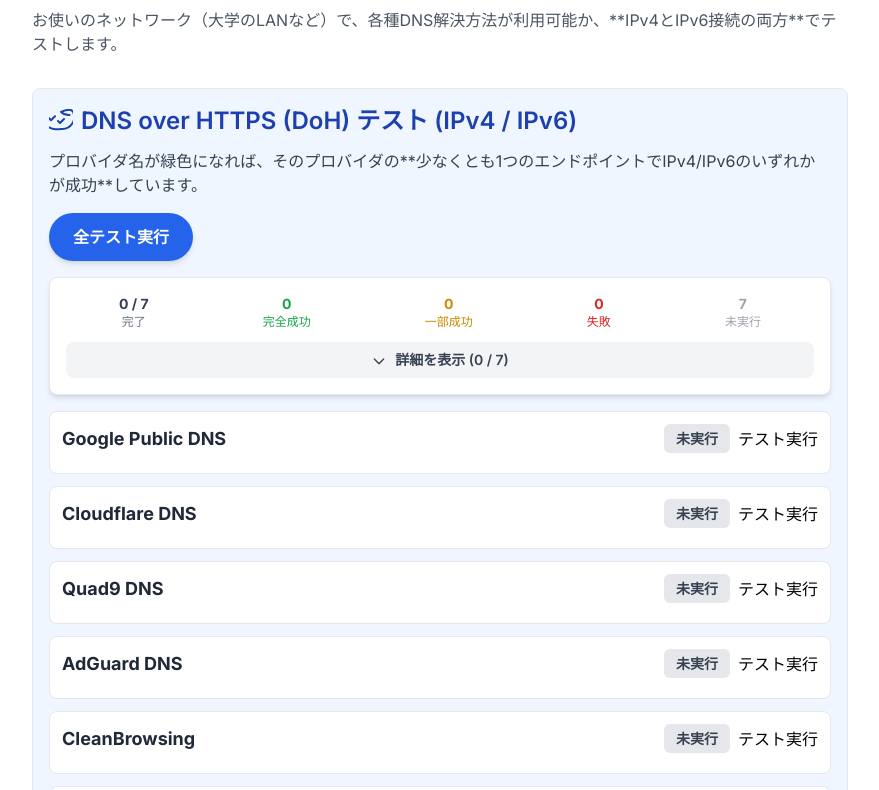
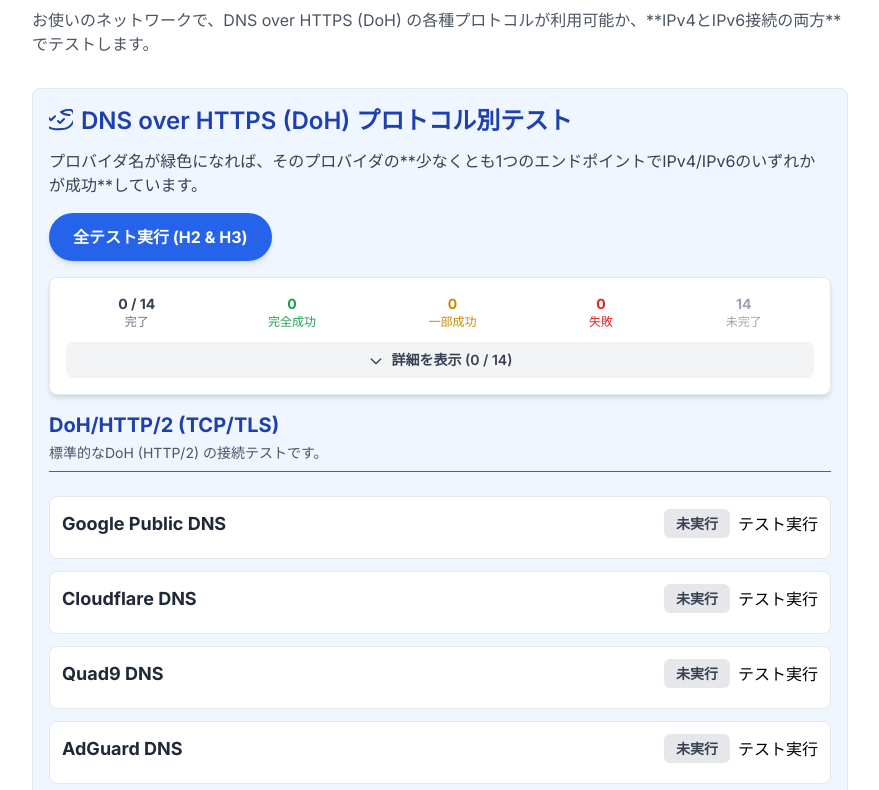
Before and after one commit to Aoi751/DNS-Connecting-Test-Tool-Web-version-, a plain HTML site: page index.html in a window 1280 px wide. Shown: the part 174-964 px from the top of the page, without its empty margins (200-1079 px from the left). Drawn offline with nearby package versions, Linux system fonts and the light colour scheme.

Commit message:
Update titles and descriptions for H3 support
Updated the application title and descriptions to include support for HTTP/3 protocols. Adjusted button labels and text for clarity regarding the testing of DNS over HTTPS protocols.

```diff
--- a/index.html
+++ b/index.html
@@ -3,7 +3,7 @@
 <head>
     <meta charset="UTF-8">
     <meta name="viewport" content="width=device-width, initial-scale=1.0">
-    <title id="appTitle">DNS制限テストツール (IPv4/IPv6対応)</title>
+    <title id="appTitle">DNS制限テストツール (IPv4/IPv6/H3対応)</title>
     <script src="https://cdn.tailwindcss.com"></script>
     <link href="https://fonts.googleapis.com/css2?family=Inter:wght@400;600;700&display=swap" rel="stylesheet">
     <style>
@@ -64,24 +64,24 @@
         </div>
 
         <h1 id="mainTitle" class="text-3xl sm:text-4xl font-bold text-gray-800 mb-4 border-b-2 pb-2">
-            DNS制限テストツール (IPv4/IPv6対応)
+            DNS制限テストツール (IPv4/IPv6/H3対応)
         </h1>
         <p id="descriptionText" class="text-gray-600 mb-8">
-            お使いのネットワーク（大学のLANなど）で、各種DNS解決方法が利用可能か、**IPv4とIPv6接続の両方**でテストします。
+            お使いのネットワークで、DNS over HTTPS (DoH) の各種プロトコルが利用可能か、**IPv4とIPv6接続の両方**でテストします。
         </p>
 
         <!-- DoH Test Section -->
         <section class="mb-8 border border-gray-200 rounded-lg p-4 bg-blue-50">
             <h2 id="dohTitle" class="text-2xl font-semibold text-blue-800 mb-3 flex items-center">
                 <svg class="w-6 h-6 mr-2" fill="none" stroke="currentColor" viewBox="0 0 24 24" xmlns="http://www.w3.org/2000/svg"><path stroke-linecap="round" stroke-linejoin="round" stroke-width="2" d="M9 12l2 2 4-4m5.618-4.016A11.955 11.955 0 0112 2.944c6.83-2.924 10.75-2.924 12 0a11.955 11.955 0 01-11.618 17.06c-1.573.189-3.155.289-4.755.289-4.721 0-8.665-1.921-12-5.187m2.382-7.854l4.004 4.004m0 0l4.004-4.004"></path></svg>
-                DNS over HTTPS (DoH) テスト (IPv4 / IPv6)
+                DNS over HTTPS (DoH) プロトコル別テスト
             </h2>
             <p id="dohDescription" class="text-gray-700 mb-4">
                 プロバイダ名が緑色になれば、そのプロバイダの**少なくとも1つのエンドポイントでIPv4/IPv6のいずれかが成功**しています。
             </p>
 
             <button id="runAllDohTest" class="w-full sm:w-auto px-6 py-3 bg-blue-600 text-white font-bold rounded-full hover:bg-blue-700 transition duration-150 shadow-md hover:shadow-lg focus:outline-none focus:ring-4 focus:ring-blue-300 active:bg-blue-800 mb-4">
-                全テスト実行
+                全テスト実行 (H2 & H3)
             </button>
 
             <!-- Summary and Toggle Section -->
@@ -94,9 +94,8 @@
                 </button>
             </div>
 
-
-            <!-- Test Results Area -->
-            <div id="testResultsContainer" class="mt-4 space-y-3">
+            <!-- Test Results Area (Grouped by Protocol) -->
+            <div id="testResultsContainer" class="mt-4 space-y-6">
                 <!-- 結果がJavaScriptによってここに挿入される -->
             </div>
 
@@ -136,12 +135,12 @@
         // 言語設定の定数
         const LANGUAGES = {
             ja: {
-                appTitle: "DNS制限テストツール (IPv4/IPv6対応)",
-                mainTitle: "DNS制限テストツール (IPv4/IPv6対応)",
-                descriptionText: "お使いのネットワーク（大学のLANなど）で、各種DNS解決方法が利用可能か、**IPv4とIPv6接続の両方**でテストします。",
-                dohTitle: "DNS over HTTPS (DoH) テスト (IPv4 / IPv6)",
+                appTitle: "DNS制限テストツール (IPv4/IPv6/H3対応)",
+                mainTitle: "DNS制限テストツール (IPv4/IPv6/H3対応)",
+                descriptionText: "お使いのネットワークで、DNS over HTTPS (DoH) の各種プロトコルが利用可能か、**IPv4とIPv6接続の両方**でテストします。",
+                dohTitle: "DNS over HTTPS (DoH) プロトコル別テスト",
                 dohDescription: "プロバイダ名が緑色になれば、そのプロバイダの**少なくとも1つのエンドポイントでIPv4/IPv6のいずれかが成功**しています。",
-                runAllButton: "全テスト実行",
+                runAllButton: "全テスト実行 (H2 & H3)",
                 otherDnsTitle: "その他のDNS制限について",
                 dns53Title: "通常のDNS (ポート53):",
                 dns53Content: "ブラウザから直接テストすることはできませんが、外部DNSを設定した機器で名前解決を試すことで確認できます。",
@@ -167,19 +166,18 @@
                     },
                     endpointTesting: (type) => `${type}のDoHクエリを送信中`,
                     endpointSuccess: (duration, status) => `接続成功 応答時間: ${duration}ms DNS応答: ${status}`,
-                    // ユーザーの要望に合わせてエラー表示を更新
                     endpointErrorNetwork: (duration) => `接続失敗 (Network Error) 時間: ${duration}ms`,
                     endpointErrorHttp: (status, duration) => `接続失敗 (HTTP Error: ${status}) 時間: ${duration}ms`,
                     endpointErrorInvalidDns: (status, duration) => `接続失敗 (Invalid DNS Response) HTTP応答: ${status} 時間: ${duration}ms`
                 }
             },
             en: {
-                appTitle: "DNS Restriction Test Tool (IPv4/IPv6)",
-                mainTitle: "DNS Restriction Test Tool (IPv4/IPv6)",
-                descriptionText: "Test whether various DNS resolution methods are available on your network (e.g., university LAN) for **both IPv4 and IPv6 connectivity**.",
-                dohTitle: "DNS over HTTPS (DoH) Test (IPv4 / IPv6)",
+                appTitle: "DNS Restriction Test Tool (IPv4/IPv6/H3)",
+                mainTitle: "DNS Restriction Test Tool (IPv4/IPv6/H3)",
+                descriptionText: "Test whether various DNS over HTTPS (DoH) protocols are available on your network for **both IPv4 and IPv6 connectivity**.",
+                dohTitle: "DNS over HTTPS (DoH) Protocol Tests",
                 dohDescription: "If the provider name is green, **at least one endpoint was successful in either IPv4 or IPv6**.",
-                runAllButton: "Run All Tests",
+                runAllButton: "Run All Tests (H2 & H3)",
                 otherDnsTitle: "About Other DNS Restrictions",
                 dns53Title: "Traditional DNS (Port 53):",
                 dns53Content: "Cannot be tested directly from the browser, but can be checked by trying name resolution on a device configured with external DNS.",
@@ -205,7 +203,6 @@
                     },
                     endpointTesting: (type) => `Sending DoH query for ${type}...`,
                     endpointSuccess: (duration, status) => `Connection successful. Response time: ${duration}ms. DNS response: ${status}`,
-                    // ユーザーの要望に合わせてエラー表示を更新
                     endpointErrorNetwork: (duration) => `Connection Failed (Network Error). Time: ${duration}ms`,
                     endpointErrorHttp: (status, duration) => `Connection Failed (HTTP Error: ${status}). Time: ${duration}ms`,
                     endpointErrorInvalidDns: (status, duration) => `Connection Failed (Invalid DNS Response). HTTP Status: ${status}. Time: ${duration}ms`
@@ -217,8 +214,8 @@
         // 初期状態は非表示
         let detailsVisible = false;
 
-        // DoHテストに使用するプロバイダグループのリスト
-        const DOH_PROVIDERS = [
+        // ベースとなるプロバイダのリスト (プロトコルに依存しない)
+        const BASE_PROVIDERS = [
             { id: 'google', name: "Google Public DNS", endpoints: [{ id: 'google_default', url: "https://dns.google/resolve", label: "Default" }] },
             { id: 'cloudflare', name: "Cloudflare DNS", endpoints: [{ id: 'cloudflare_default', url: "https://cloudflare-dns.com/dns-query", label: "Default" }] },
             { id: 'quad9', name: "Quad9 DNS", endpoints: [{ id: 'quad9_default', url: "https://dns.quad9.net/dns-query", label: "Default" }] },
@@ -231,8 +228,26 @@
             { id: 'controld', name: "ControlD", endpoints: [{ id: 'control_d_default', url: "https://freedns.controld.com/p1", label: "Default" }] }
         ];
 
-        // DoHテストのステータスを追跡するためのグローバル変数 (グループIDがキー)
-        let dohTestStatuses = {};
+        // プロトコルごとの設定
+        const PROTOCOL_CONFIGS = [
+            {
+                protocolId: 'h2',
+                protocolName: 'DoH/HTTP/2 (TCP/TLS)',
+                descriptionJa: '標準的なDoH (HTTP/2) の接続テストです。',
+                descriptionEn: 'Standard DoH (HTTP/2) connection test over TCP/TLS.',
+                color: 'blue-600'
+            },
+            {
+                protocolId: 'h3',
+                protocolName: 'DoH/HTTP/3 (QUIC)',
+                descriptionJa: 'HTTP/3 (QUIC) プロトコルを使用したDoH接続テストです。**成功はブラウザとサーバー間のH3ネゴシエーションに依存します。**',
+                descriptionEn: 'DoH connection test using HTTP/3 (QUIC) protocol. **Success depends on H3 negotiation between the browser and server.**',
+                color: 'purple-600'
+            }
+        ];
+
+        // UIでレンダリングおよびステータス管理に使用する全てのテストグループのリスト
+        let DOH_TEST_GROUPS = [];
 
         // テストに使用するドメインとクエリタイプ
         const TEST_DOMAIN = 'example.com';
@@ -241,16 +256,36 @@
             ipv6: { name: 'AAAA', text: 'IPv6接続' }
         };
 
+        // DoHテストのステータスを追跡するためのグローバル変数 (一意なグループIDがキー)
+        let dohTestStatuses = {};
+
         document.addEventListener('DOMContentLoaded', () => {
             const runAllDohTestButton = document.getElementById('runAllDohTest');
             const resultsContainer = document.getElementById('testResultsContainer');
             const langButtons = document.querySelectorAll('.lang-btn');
             const toggleDetailsButton = document.getElementById('toggleDetailsButton');
 
+            // グループ化された全てのテスト設定を生成
+            function generateTestGroups() {
+                DOH_TEST_GROUPS = PROTOCOL_CONFIGS.flatMap(pConfig => {
+                    return BASE_PROVIDERS.map(bProvider => {
+                        return {
+                            ...bProvider, // id, name, endpoints
+                            protocolId: pConfig.protocolId,
+                            protocolName: pConfig.protocolName,
+                            protocolColor: pConfig.color,
+                            groupId: `${bProvider.id}_${pConfig.protocolId}`, // 一意なID
+                            protocolDescriptionJa: pConfig.descriptionJa,
+                            protocolDescriptionEn: pConfig.descriptionEn,
+                        };
+                    });
+                });
+            }
+
             // 初期化時にステータスオブジェクトを構築
             function initializeStatuses() {
-                dohTestStatuses = DOH_PROVIDERS.reduce((acc, group) => {
-                    acc[group.id] = {
+                dohTestStatuses = DOH_TEST_GROUPS.reduce((acc, group) => {
+                    acc[group.groupId] = {
                         result: 'pending', // 'pending', 'testing', 'success', 'failure', 'partial' (グループ内全体)
                         endpointStatuses: group.endpoints.reduce((eAcc, ep) => {
                             eAcc[ep.id] = {
@@ -293,15 +328,34 @@
                     }
                 });
 
+                // UI再描画とサマリー更新
                 initializeResults();
                 updateSummary();
             }
 
-            // グループ化された初期表示用のHTMLを生成
+            // プロトコルごとにグループ化されたHTMLを生成
             function initializeResults() {
                 const text = LANGUAGES[currentLang];
-                resultsContainer.innerHTML = DOH_PROVIDERS.map(group => {
-                    const groupStatus = dohTestStatuses[group.id] || { result: 'pending', endpointStatuses: {} };
+                resultsContainer.innerHTML = ''; // 初期化
+
+                PROTOCOL_CONFIGS.forEach(pConfig => {
+                    const protocolGroups = DOH_TEST_GROUPS.filter(g => g.protocolId === pConfig.protocolId);
+
+                    // プロトコルセクションヘッダー
+                    // NOTE: プロトコルカラーの動的なtailwindクラス生成を避けるため、静的なクラス名を使用
+                    const headerClass = pConfig.protocolId === 'h3' ? 'text-purple-600 border-purple-600' : 'text-blue-600 border-blue-600';
+                    const headerHtml = `
+                        <div class="border-b ${headerClass} pb-2 mb-4">
+                            <h3 class="text-xl font-bold ${pConfig.protocolId === 'h3' ? 'text-purple-800' : 'text-blue-800'}">${pConfig.protocolName}</h3>
+                            <p class="text-sm text-gray-600 mt-1">${currentLang === 'ja' ? pConfig.descriptionJa : pConfig.descriptionEn}</p>
+                        </div>
+                    `;
+                    resultsContainer.insertAdjacentHTML('beforeend', headerHtml);
+
+
+                    // プロバイダカードの生成
+                    const cardsHtml = protocolGroups.map(group => {
+                        const groupStatus = dohTestStatuses[group.groupId];
                         const status = groupStatus.result;
 
                         let statusClass = 'pending';
@@ -334,30 +388,32 @@
 
                         // グループごとのカード。detailsVisibleがfalseの場合、hiddenクラスが適用される
                         return `
-                        <div id="result-group-${group.id}" class="p-3 border rounded-lg bg-white ${detailColor}">
+                            <div id="result-group-${group.groupId}" class="p-3 border rounded-lg bg-white ${detailColor}">
                                 <div class="flex items-center justify-between mb-2">
                                     <span class="font-bold text-lg text-gray-800">${group.name}</span>
                                     <div class="flex items-center space-x-2">
-                                    <span id="group-status-${group.id}" class="test-status ${statusClass}">${statusText}</span>
-                                    <button id="run-group-${group.id}" class="group-test-btn">
+                                        <span id="group-status-${group.groupId}" class="test-status ${statusClass}">${statusText}</span>
+                                        <button id="run-group-${group.groupId}" class="group-test-btn">
                                             ${text.status.runSingle}
                                         </button>
                                     </div>
                                 </div>
                                 <!-- 詳細セクション。detailsVisibleの状態をHTML生成時に適用 -->
-                            <div id="endpoint-details-${group.id}" class="mt-3 p-2 bg-gray-50 rounded-md ${detailsVisible ? '' : 'hidden'}">
+                                <div id="endpoint-details-${group.groupId}" class="mt-3 p-2 bg-gray-50 rounded-md ${detailsVisible ? '' : 'hidden'}">
                                     <p class="font-semibold text-sm text-gray-800 mb-1">エンドポイント詳細:</p>
                                     ${endpointDetailsHtml}
                                 </div>
                             </div>
                         `;
                     }).join('');
+                    resultsContainer.insertAdjacentHTML('beforeend', `<div class="space-y-3">${cardsHtml}</div>`);
+                });
 
                 // 個別グループテストボタンにイベントリスナーを設定
-                DOH_PROVIDERS.forEach(group => {
-                    const singleRunButton = document.getElementById(`run-group-${group.id}`);
+                DOH_TEST_GROUPS.forEach(group => {
+                    const singleRunButton = document.getElementById(`run-group-${group.groupId}`);
                     if (singleRunButton) {
-                        singleRunButton.addEventListener('click', () => runGroupedTest(group.id));
+                        singleRunButton.addEventListener('click', () => runGroupedTest(group.groupId));
                     }
                 });
             }
@@ -413,7 +469,6 @@
                 `;
             }
 
-            // ... (testDohConnectivityとrunGroupedTestのロジックは変更なし) ...
 
             /**
              * 特定のIPクエリタイプ(ipv4/ipv6)でのテストを実行し、その結果を返します。
@@ -427,9 +482,11 @@
 
                 // テスト中の状態を即座に反映
                 dohTestStatuses[groupId].endpointStatuses[endpointId][epStatusKey].result = 'testing';
+                // この時点ではグループ全体のUI更新は行わず、個別の詳細のみを更新
                 updateEndpointDetails(groupId);
 
                 try {
+                    // Note: fetch() will automatically attempt HTTP/3 negotiation if the browser and server support it.
                     const response = await fetch(fullUrl, {
                         method: 'GET',
                         cache: 'no-store',
@@ -469,7 +526,7 @@
              * プロバイダグループ内の全てのテストを並列実行し、グループステータスを更新します。
              */
             async function runGroupedTest(groupId) {
-                const group = DOH_PROVIDERS.find(g => g.id === groupId);
+                const group = DOH_TEST_GROUPS.find(g => g.groupId === groupId);
                 if (!group) return;
 
                 const text = LANGUAGES[currentLang];
@@ -487,7 +544,7 @@
                 groupStatusEl.className = 'test-status pending flex items-center';
                 groupCardEl.classList.remove('border-green-300', 'border-red-300', 'border-gray-200');
                 groupCardEl.classList.add('border-yellow-300');
-                updateSummary();
+                updateSummary(); // テスト中としてサマリーを更新
 
                 // エンドポイントの詳細表示を強制的に更新（テスト中の表示を反映させるため）
                 updateEndpointDetails(groupId);
@@ -502,25 +559,28 @@
                 const results = await Promise.all(testPromises);
 
                 // 結果をグローバルステータスに統合
-                let allEndpointsSuccess = true;
+                let allTestsSuccess = true;
                 let anySuccess = false;
+                let totalTests = 0;
+                let successCount = 0;
 
                 results.forEach(res => {
                     const epStatus = dohTestStatuses[groupId].endpointStatuses[res.id];
                     const statusKey = `${res.type}Status`;
                     epStatus[statusKey] = res.status;
+                    totalTests++;
 
-                    if (res.status.result !== 'success') {
-                        allEndpointsSuccess = false;
-                    }
                     if (res.status.result === 'success') {
+                        successCount++;
                         anySuccess = true;
+                    } else {
+                        allTestsSuccess = false;
                     }
                 });
 
                 // グループの最終ステータスを決定
                 let finalGroupResult;
-                if (allEndpointsSuccess) {
+                if (allTestsSuccess && totalTests > 0) {
                     finalGroupResult = 'success';
                 } else if (anySuccess) {
                     finalGroupResult = 'partial';
@@ -554,11 +614,13 @@
                 groupCardEl.classList.add(detailColor);
                 if (groupButton) groupButton.disabled = false;
 
-                updateEndpointDetails(groupId); // 詳細表示を最終結果で更新
+                // 最終結果でサマリーと詳細表示を更新
                 updateSummary();
+                updateEndpointDetails(groupId);
 
                 // 全体テストの実行中でなければ、全体テストボタンを有効化
-                if (!document.querySelector('.loading-spinner')) {
+                const isAnyGroupTesting = DOH_TEST_GROUPS.some(g => dohTestStatuses[g.groupId].result === 'testing');
+                if (!isAnyGroupTesting) {
                     runAllDohTestButton.disabled = false;
                 }
             }
@@ -568,10 +630,10 @@
              */
             async function runAllDohTests() {
                 runAllDohTestButton.disabled = true;
-                const totalGroups = DOH_PROVIDERS.length;
+                const totalGroups = DOH_TEST_GROUPS.length;
 
                 for (let i = 0; i < totalGroups; i++) {
-                    const groupId = DOH_PROVIDERS[i].id;
+                    const groupId = DOH_TEST_GROUPS[i].groupId;
                     await runGroupedTest(groupId);
                 }
 
@@ -583,7 +645,7 @@
              * エンドポイントの詳細表示を最新のステータスで更新します。
              */
             function updateEndpointDetails(groupId) {
-                const group = DOH_PROVIDERS.find(g => g.id === groupId);
+                const group = DOH_TEST_GROUPS.find(g => g.groupId === groupId);
                 const groupStatus = dohTestStatuses[groupId];
                 const text = LANGUAGES[currentLang];
                 const detailsContainer = document.getElementById(`endpoint-details-${groupId}`);
@@ -599,6 +661,7 @@
                 detailsContainer.innerHTML = `<p class="font-semibold text-sm text-gray-800 mb-1">エンドポイント詳細:</p>${endpointDetailsHtml}`;
 
                 // 現在のdetailsVisibleの状態に応じて、表示/非表示を強制的に再適用し、状態を維持する
+                // detailsVisibleの状態を、要素がレンダリングされた後で適用する
                 if (detailsVisible) {
                     detailsContainer.classList.remove('hidden');
                 } else {
@@ -611,7 +674,7 @@
              * テストサマリーセクションとトグルボタンを更新します。
              */
             function updateSummary() {
-                const counts = { pending: 0, success: 0, failure: 0, partial: 0 };
+                const counts = { pending: 0, testing: 0, success: 0, failure: 0, partial: 0 };
                 const text = LANGUAGES[currentLang];
 
                 Object.values(dohTestStatuses).forEach(status => {
@@ -621,35 +684,37 @@
                         counts.failure++;
                     } else if (status.result === 'partial') {
                         counts.partial++;
-                    } else if (status.result === 'pending' || status.result === 'testing') {
+                    } else if (status.result === 'testing') {
+                        counts.testing++;
+                    } else if (status.result === 'pending') {
                         counts.pending++;
                     }
                 });
 
-                const total = DOH_PROVIDERS.length;
+                const total = DOH_TEST_GROUPS.length;
                 const completed = counts.success + counts.failure + counts.partial;
 
                 // 概要表示を更新
                 const summaryHtml = `
                     <div class="flex flex-col items-center">
                         <span class="text-sm font-bold text-gray-700">${completed} / ${total}</span>
-                        <span class="text-xs text-gray-500">完了</span>
+                        <span class="text-xs text-gray-500">${currentLang === 'ja' ? '完了' : 'Completed'}</span>
                     </div>
                     <div class="flex flex-col items-center">
                         <span class="text-sm font-bold text-green-600">${counts.success}</span>
-                        <span class="text-xs text-green-600">完全成功</span>
+                        <span class="text-xs text-green-600">${currentLang === 'ja' ? '完全成功' : 'Full Success'}</span>
                     </div>
                     <div class="flex flex-col items-center">
                         <span class="text-sm font-bold text-yellow-600">${counts.partial}</span>
-                        <span class="text-xs text-yellow-600">一部成功</span>
+                        <span class="text-xs text-yellow-600">${currentLang === 'ja' ? '一部成功' : 'Partial'}</span>
                     </div>
                     <div class="flex flex-col items-center">
                         <span class="text-sm font-bold text-red-600">${counts.failure}</span>
-                        <span class="text-xs text-red-600">失敗</span>
+                        <span class="text-xs text-red-600">${currentLang === 'ja' ? '失敗' : 'Failed'}</span>
                     </div>
                     <div class="flex flex-col items-center">
-                        <span class="text-sm font-bold text-gray-400">${counts.pending}</span>
-                        <span class="text-xs text-gray-400">未実行</span>
+                        <span class="text-sm font-bold text-gray-400">${counts.pending + counts.testing}</span>
+                        <span class="text-xs text-gray-400">${currentLang === 'ja' ? '未完了' : 'Pending'}</span>
                     </div>
                 `;
                 document.getElementById('statusSummary').innerHTML = summaryHtml;
@@ -675,8 +740,8 @@
                 // 状態を反転させる
                 detailsVisible = !detailsVisible;
 
-                DOH_PROVIDERS.forEach(group => {
-                    const detailsEl = document.getElementById(`endpoint-details-${group.id}`);
+                DOH_TEST_GROUPS.forEach(group => {
+                    const detailsEl = document.getElementById(`endpoint-details-${group.groupId}`);
                     if (detailsEl) {
                         // detailsVisibleがtrueならhiddenを削除（表示）
                         // detailsVisibleがfalseならhiddenを追加（非表示）
@@ -705,8 +770,8 @@
             runAllDohTestButton.addEventListener('click', runAllDohTests);
 
             // 初期化
+            generateTestGroups();
             initializeStatuses();
-            // updateUI内でinitializeResultsとupdateSummaryが呼ばれ、初期状態（detailsVisible=false、hiddenクラス適用）が設定されます。
             updateUI(currentLang);
         });
     </script>
```
Lines whose indentation alone changed are shown as unchanged.
